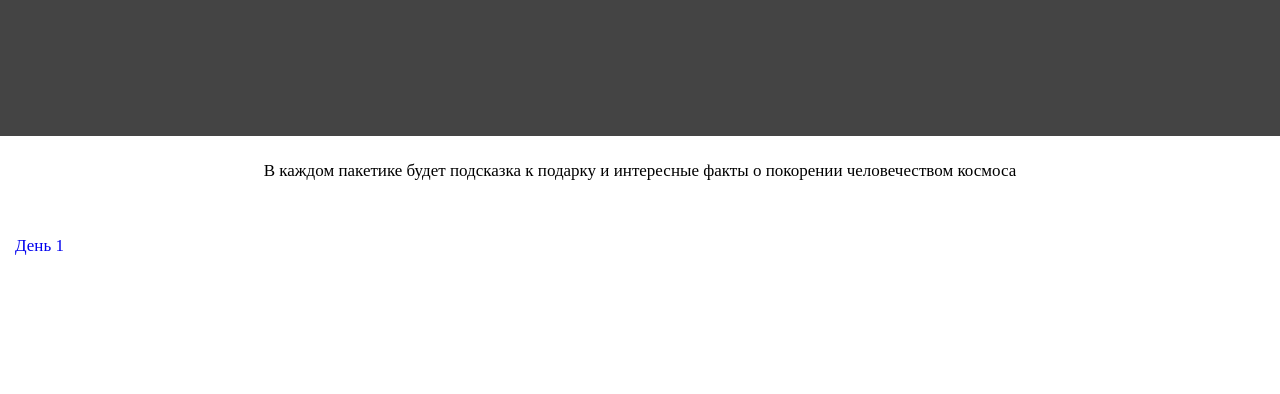
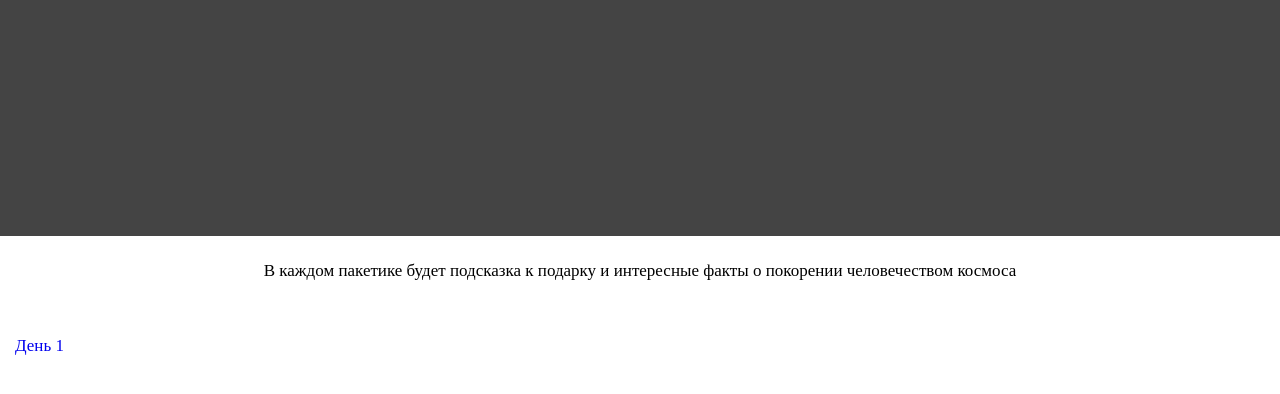
Before and after one commit to LvuhaCool/Paketiki-2025, a plain HTML site: page index.html in a window 1280 px wide. Shown: the part 174-568 px from the top of the page. Drawn offline with Linux system fonts and the light colour scheme.

Commit message:
header height fix

```diff
--- a/style.css
+++ b/style.css
@@ -8,7 +8,7 @@ header {
     text-align: center;
     padding-top: 55px;
     width: 100%;
-    height: 255px;
+    height: 355px;
     font-size: 25px;
 }
 main {
```
